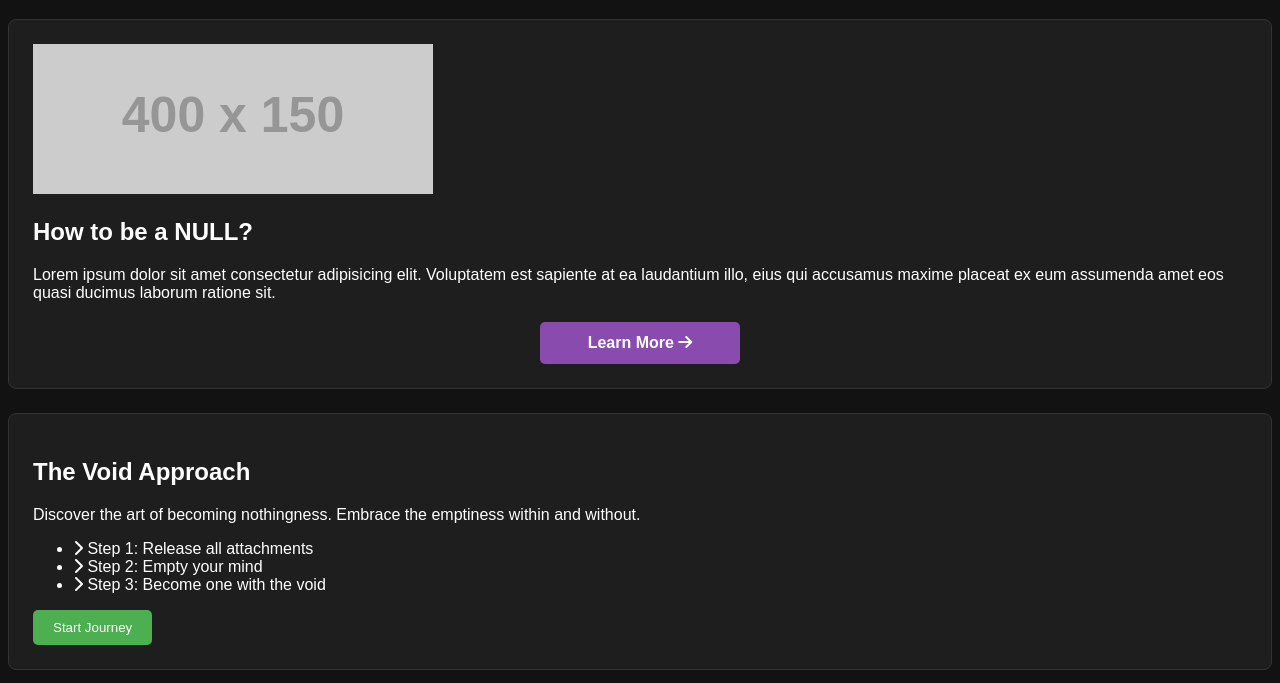
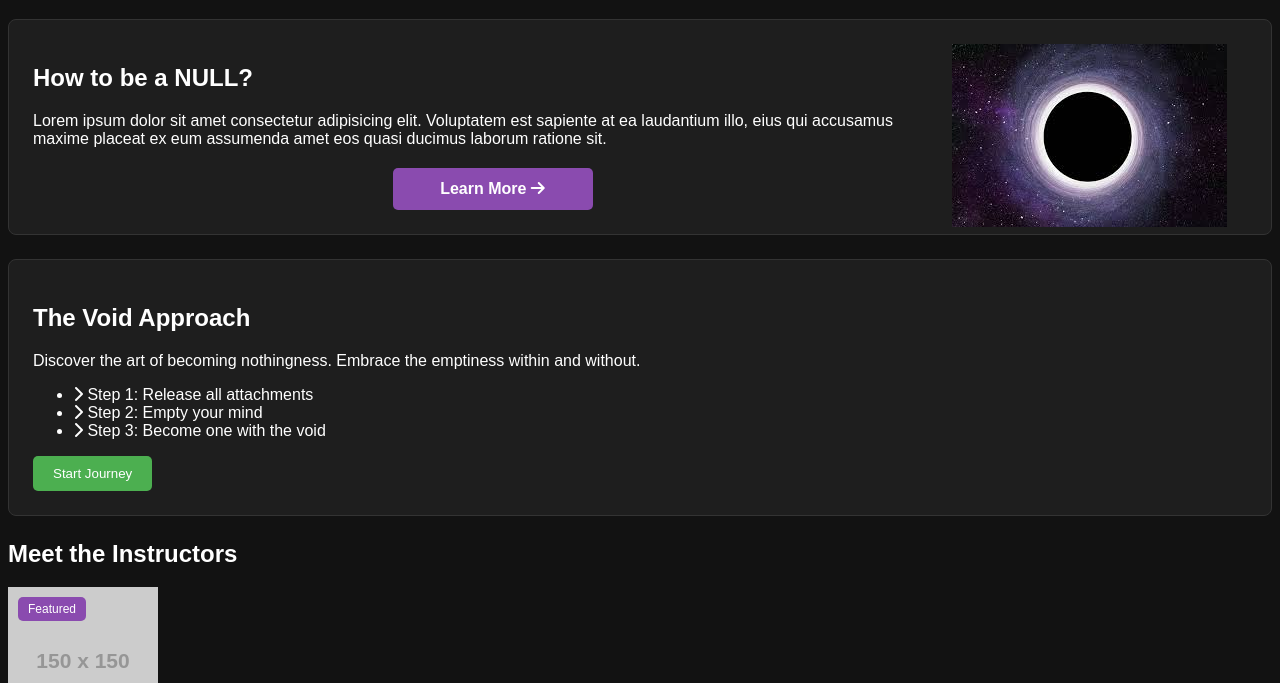
Before and after one commit to Aryamk11/web_dev_learn, a plain HTML site: page page2.html in a window 1280 px wide. Shown: the part 117-800 px from the top of the page. Drawn offline with Linux system fonts and the light colour scheme; placeholder pictures from the web are drawn by us.

Commit message:
image added, some more html and css content

```diff
--- a/page2.html
+++ b/page2.html
@@ -24,7 +24,7 @@
 
         <section class="card-section">
             <article class="content-card">
-                <img src="https://via.placeholder.com/400x150?text=Embrace+The+Void" alt="Abstract void image" class="card-image">
+                <img src="/Untitled.jpg" alt="Abstract void image" class="card-image">
                 <h2 class="secondary-text">How to be a NULL?</h2>
                 <p class="card-text">Lorem ipsum dolor sit amet consectetur adipisicing elit. Voluptatem est sapiente at ea laudantium illo, eius qui accusamus maxime placeat ex eum assumenda amet eos quasi ducimus laborum ratione sit.</p>
                 <button class="btn primary-btn">Learn More <i class="fa-solid fa-arrow-right"></i></button>
@@ -46,7 +46,7 @@
             <h2 class="section-title">Meet the Instructors</h2>
             <div class="team-container">
                 <div class="team-member-card">
-                    <img src="https://via.placeholder.com/150" alt="Instructor 1" class="team-member-img">
+                    <span class="badge">Featured</span> <img src="https://via.placeholder.com/150" alt="Instructor 1" class="team-member-img">
                     <h3 class="member-name">Nullus</h3>
                     <p class="member-title">Chief Void Officer</p>
                     <p class="member-bio">The original architect of the NULL philosophy, guiding souls into serene emptiness.</p>
--- a/style.css
+++ b/style.css
@@ -160,16 +160,28 @@ justify-content: center;
     color: #8a4baf;
     transform: translateY(-3px);
 }
-/* --- Force Icon Font Fix --- */
-
-/* For 'solid' icons like the phone and arrow */
-.fa-solid {
-    font-family: "Font Awesome 6 Free";
-    font-weight: 900;
+.card-image{
+    float: right;
+    margin-right: 20px;
+    margin-bottom: 10px;
+}
+.main-header{
+    position: sticky;
+    top: 0;
+    background-color: #121212;
+    z-index: 1000;
+}
+.team-member-card {
+    position: relative;
 }
 
-/* For 'brand' icons like Twitter and GitHub */
-.fa-brands {
-    font-family: "Font Awesome 6 Brands";
-    font-weight: 400;
+.badge {
+    position: absolute;
+    top: 10px;
+    left: 10px;
+    background-color: #8a4baf;
+    color: white;
+    padding: 5px 10px;
+    border-radius: 5px;
+    font-size: 12px;
 }
```
Also changed, not shown: Untitled.jpg (added).
